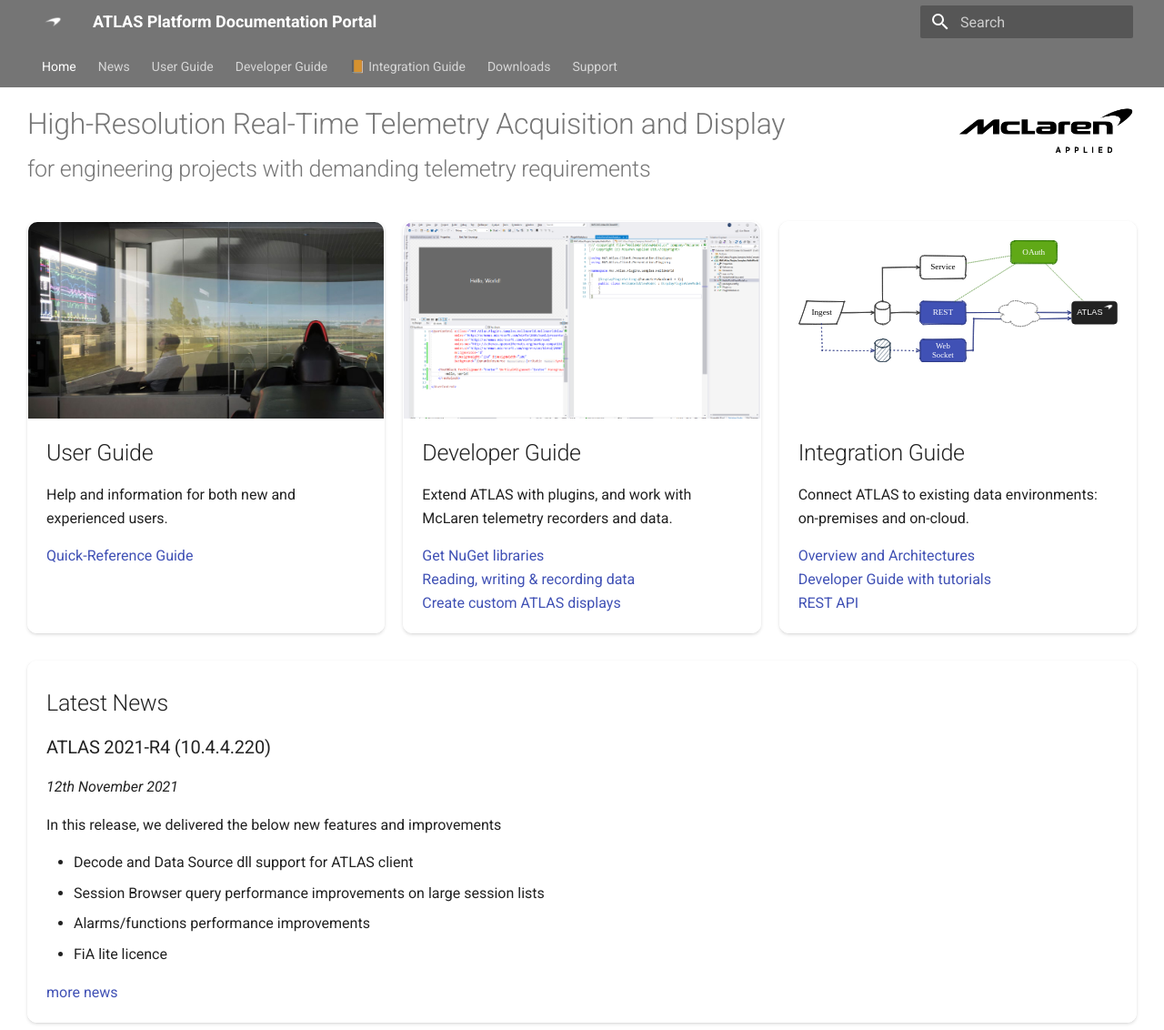
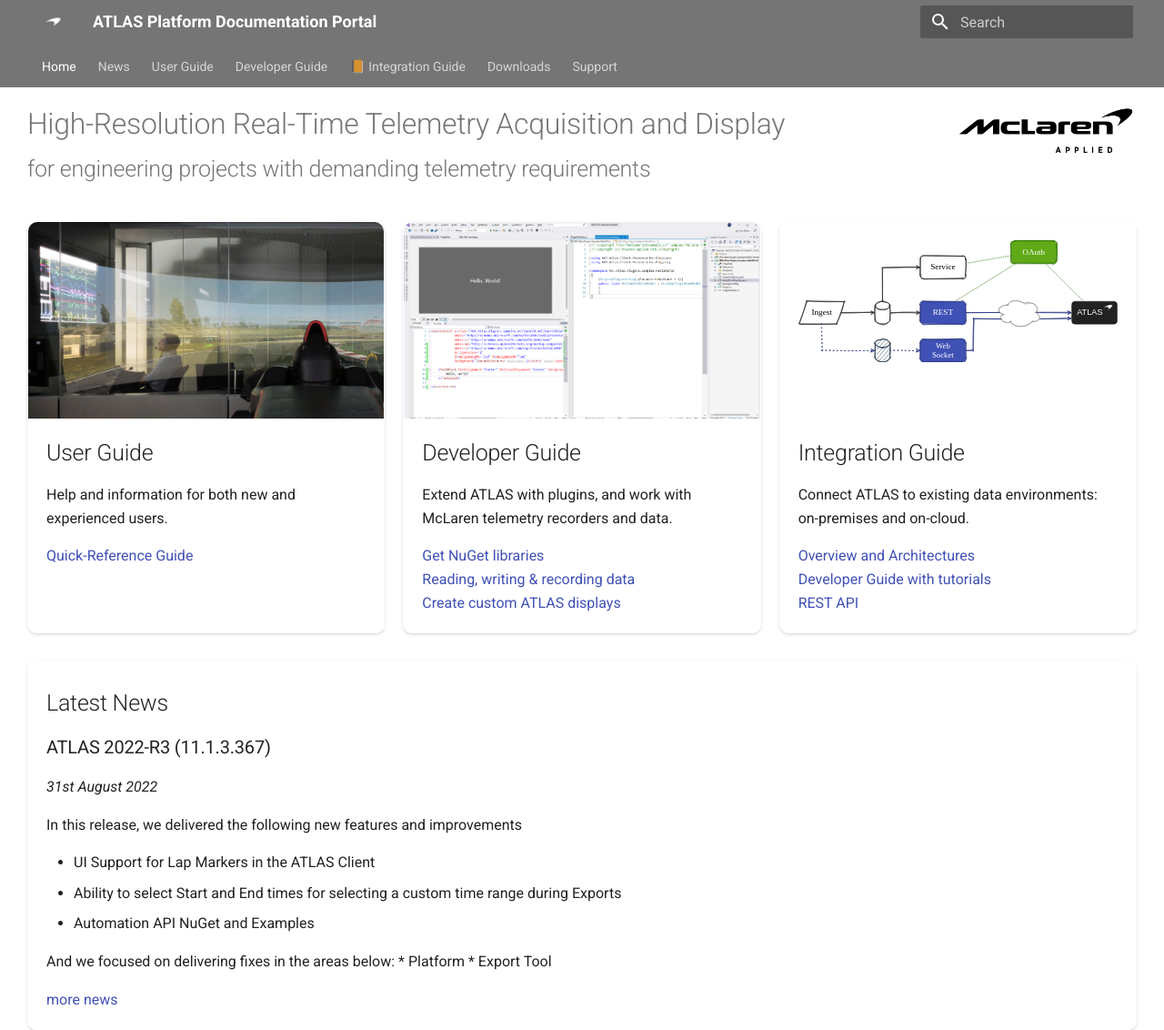
Before and after one commit to mat-docs/Portal.Site, an MkDocs documentation site: the page built from docs/index.md, in a window 1280 px wide and 1132 px high. Shown: the whole window at 91% size. Built offline with MkDocs 1.6.1 and Material for MkDocs 9.7.7, drawn with Linux system fonts in a browser that asks for light colours.

Commit message:
Update index.md (#26)
Updates to the news section with Release 3 contents

```diff
--- a/docs/index.md
+++ b/docs/index.md
@@ -9,15 +9,18 @@ hide:
 
 ## Latest News
 
-### ATLAS 2021-R4 (10.4.4.220)
+### ATLAS 2022-R3 (11.1.3.367)
 
-_12th November 2021_
+_31st August 2022_
 
-In this release, we delivered the below new features and improvements
+In this release, we delivered the following new features and improvements
 
-* Decode and Data Source dll support for ATLAS client
-* Session Browser query performance improvements on large session lists
-* Alarms/functions performance improvements
-* FiA lite licence
+* UI Support for Lap Markers in the ATLAS Client
+* Ability to select Start and End times for selecting a custom time range during Exports
+* Automation API NuGet and Examples
+
+And we focused on delivering fixes in the areas below:
+* Platform
+* Export Tool
 
 [more news](news/index.md)
```
